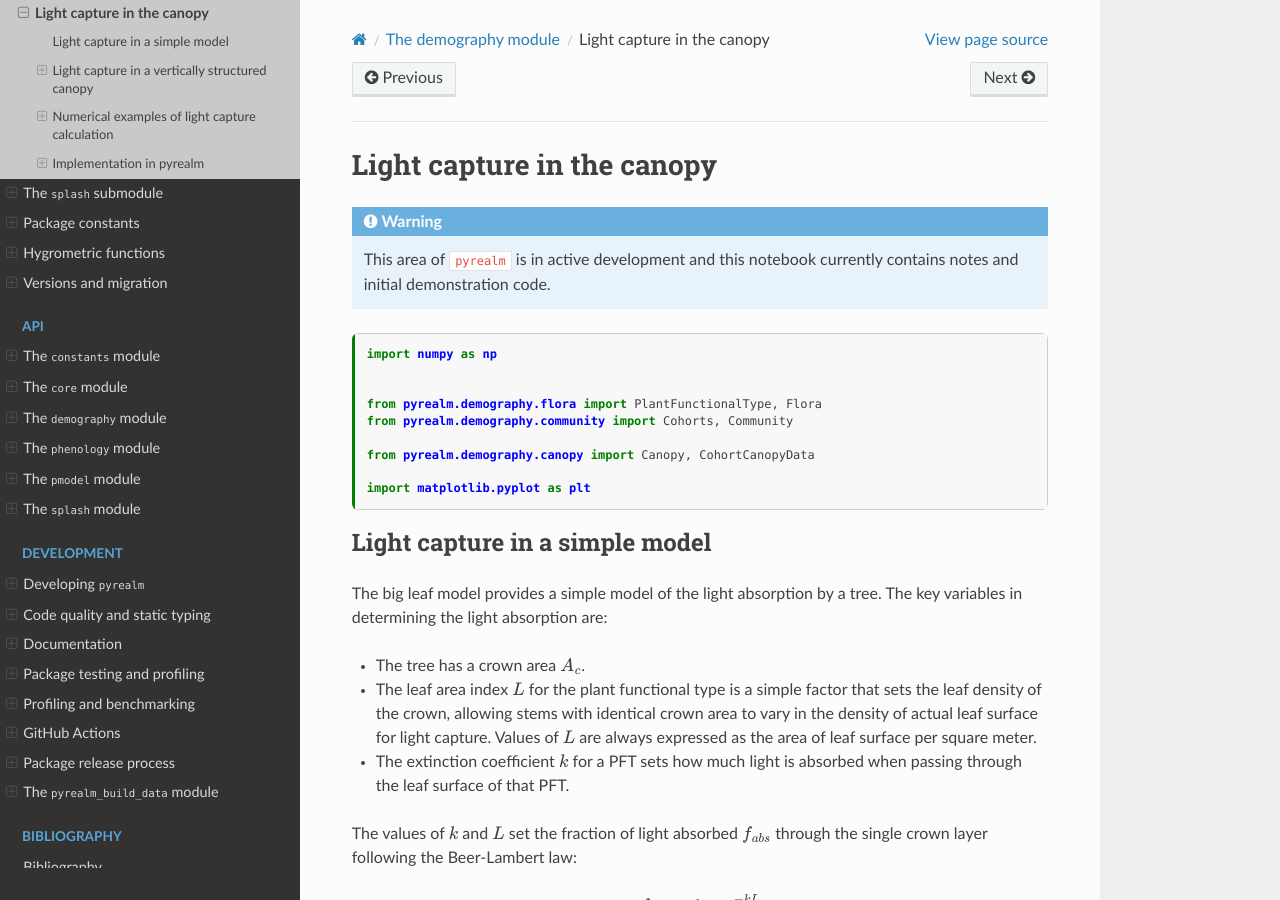
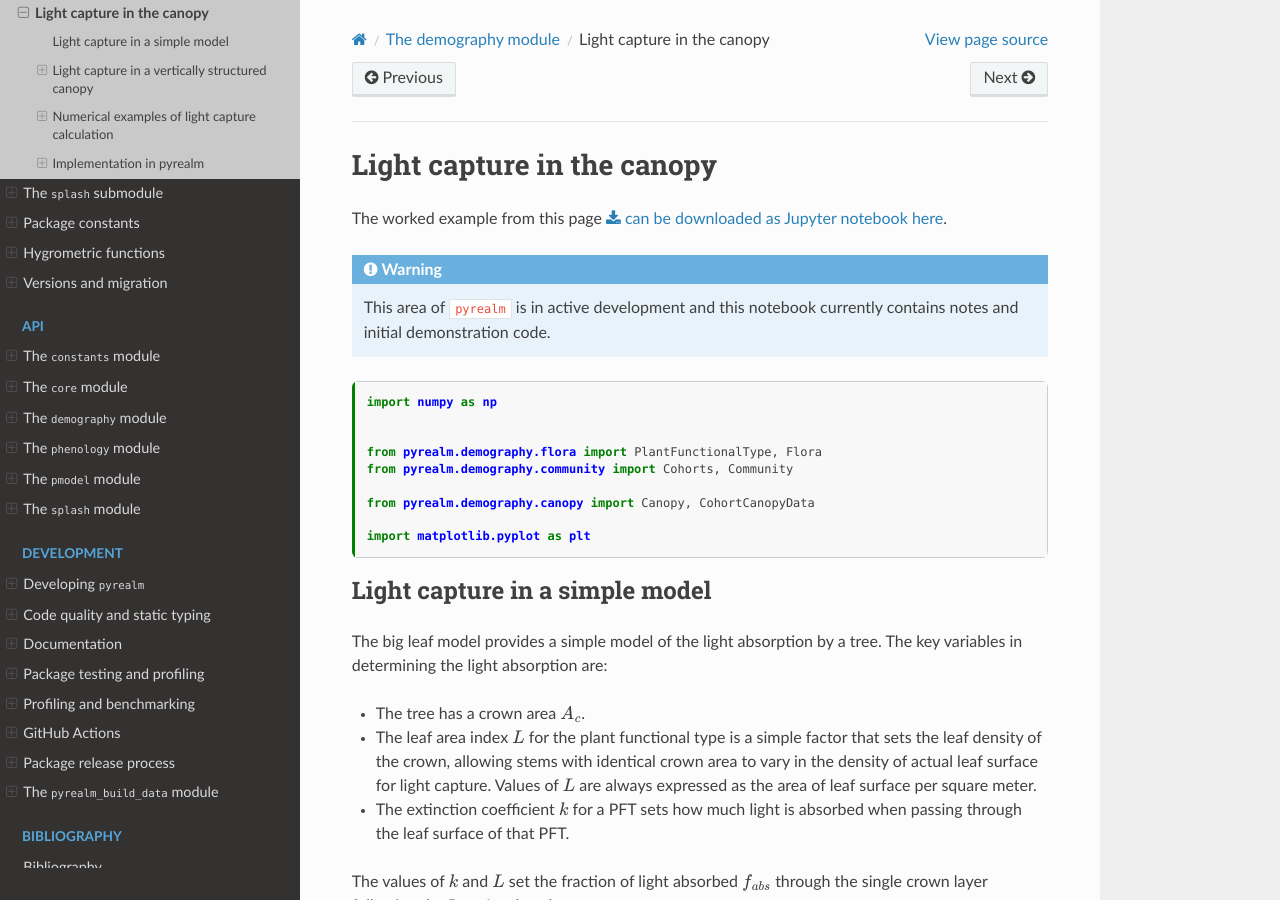
Before and after one commit to ImperialCollegeLondon/pyrealm, a Sphinx documentation site: the page built from docs/source/users/demography/light_capture.md, in a window 1280 px wide and 900 px high. Built offline with Sphinx 7.4.7 and the Read the Docs theme 3.1.0, drawn with Linux system fonts in a browser that asks for light colours.

Commit message:
add light capture jupyter notebook

```diff
--- a/docs/source/users/demography/light_capture.md
+++ b/docs/source/users/demography/light_capture.md
@@ -23,6 +23,8 @@
 ---
 
 # Light capture in the canopy
+
+The worked example from this page {download}`can be downloaded as Jupyter notebook here </_static/LightCapture.ipynb>`.
 
 :::{admonition} Warning
 
```
Also changed, not shown: docs/source/_static/LightCapture.ipynb (added).
